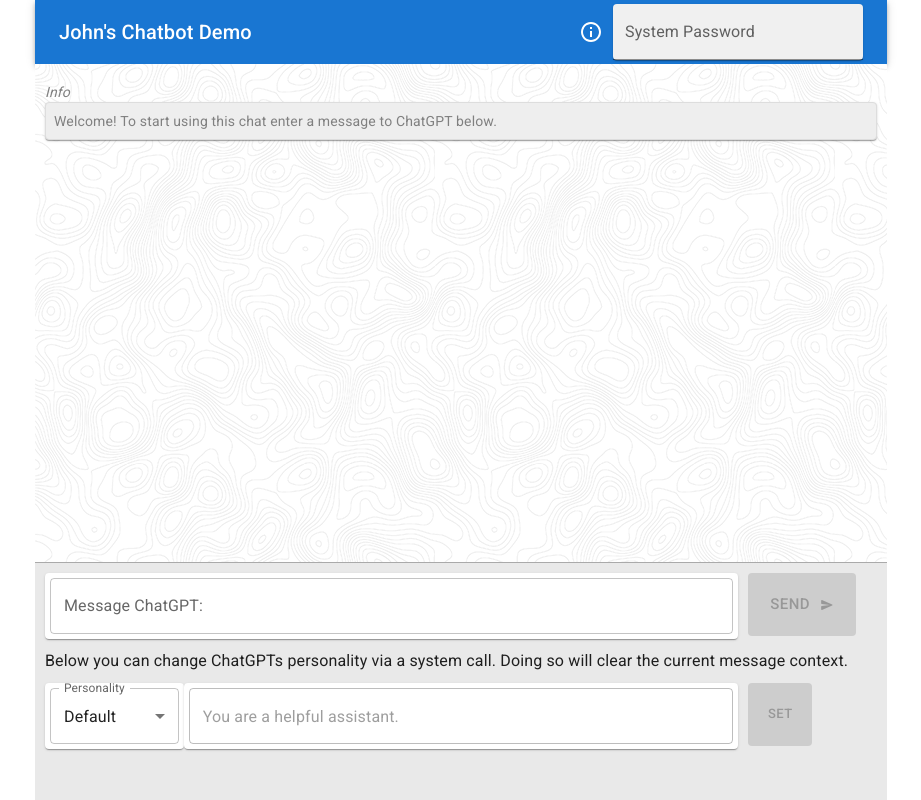
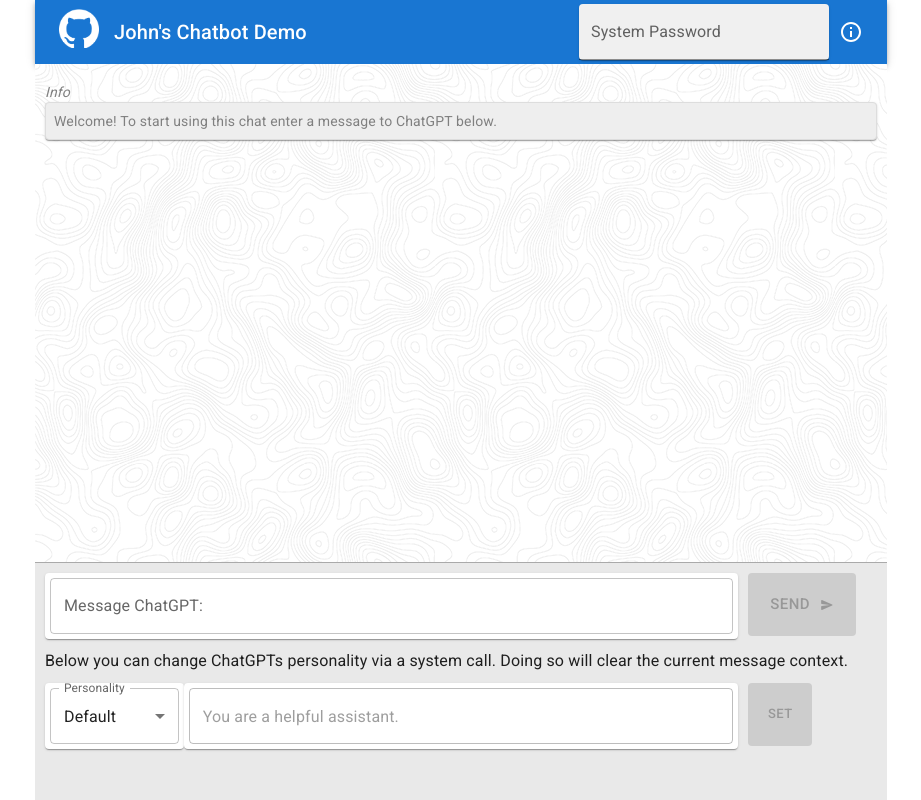
Before and after one commit to jabdulma/chat_demo_ui, a React (Create React App) app: page / in a window 1280 px wide. Shown: the whole page, without its empty margins (179-1100 px from the left). Built offline with nearby package versions, Linux system fonts and the light colour scheme.

Commit message:
Added GitHub link.  Updated package.json.

```diff
--- a/package.json
+++ b/package.json
@@ -1,6 +1,6 @@
 {
   "name": "chat_demo_ui",
-  "version": "1.1.2",
+  "version": "1.1.3",
   "private": true,
   "proxy": "http://localhost:4000",
   "dependencies": {
--- a/src/App.tsx
+++ b/src/App.tsx
@@ -23,6 +23,7 @@ import InfoOutlinedIcon from '@mui/icons-material/InfoOutlined';
 import ChatControls from "./ChatControls";
 
 import backgroundImage from './img/background-topography.png';
+import githubLogo from './img/github-mark-white.png';
 
 import ReactGA from "react-ga4";
 ReactGA.initialize(process.env.REACT_APP_GA_CODE || "");
@@ -179,6 +180,7 @@ function App() {
             <Box sx={{ flexGrow: 1}} >
                 <AppBar position="static">
                     <Toolbar>
+                        <a href="https://github.com/jabdulma/chat_demo_ui"><img style={{width:'40px', marginRight: '15px'}} src={githubLogo} /></a>
                         <Typography
                             variant="h6"
                             noWrap
@@ -186,14 +188,15 @@ function App() {
                             sx={{ flexGrow: 1, display: { xs: 'block', sm: 'block' }}}
                         >
                             John's Chatbot Demo
+
                         </Typography>
-                        <Tooltip title="Please enter a password to use the system.  Password should've been provided with the link, otherwise contact the author." placement="bottom">
-                            <InfoOutlinedIcon sx={{marginRight:'10px'}}/>
-                        </Tooltip>
+
                         <Paper sx={{width: '40%', maxWidth:'250px'}}>
                             <TextField fullWidth value={lockcode} onChange={handlePasscodeChange} variant="filled" label="System Password" />
                         </Paper>
-
+                        <Tooltip title="Please enter a password to use the system.  Password should've been provided with the link, otherwise contact the author." placement="bottom">
+                            <InfoOutlinedIcon sx={{marginLeft:'10px'}}/>
+                        </Tooltip>
                     </Toolbar>
                 </AppBar>
             </Box>
```
Also changed, not shown: src/img/github-mark-white.png (added).
